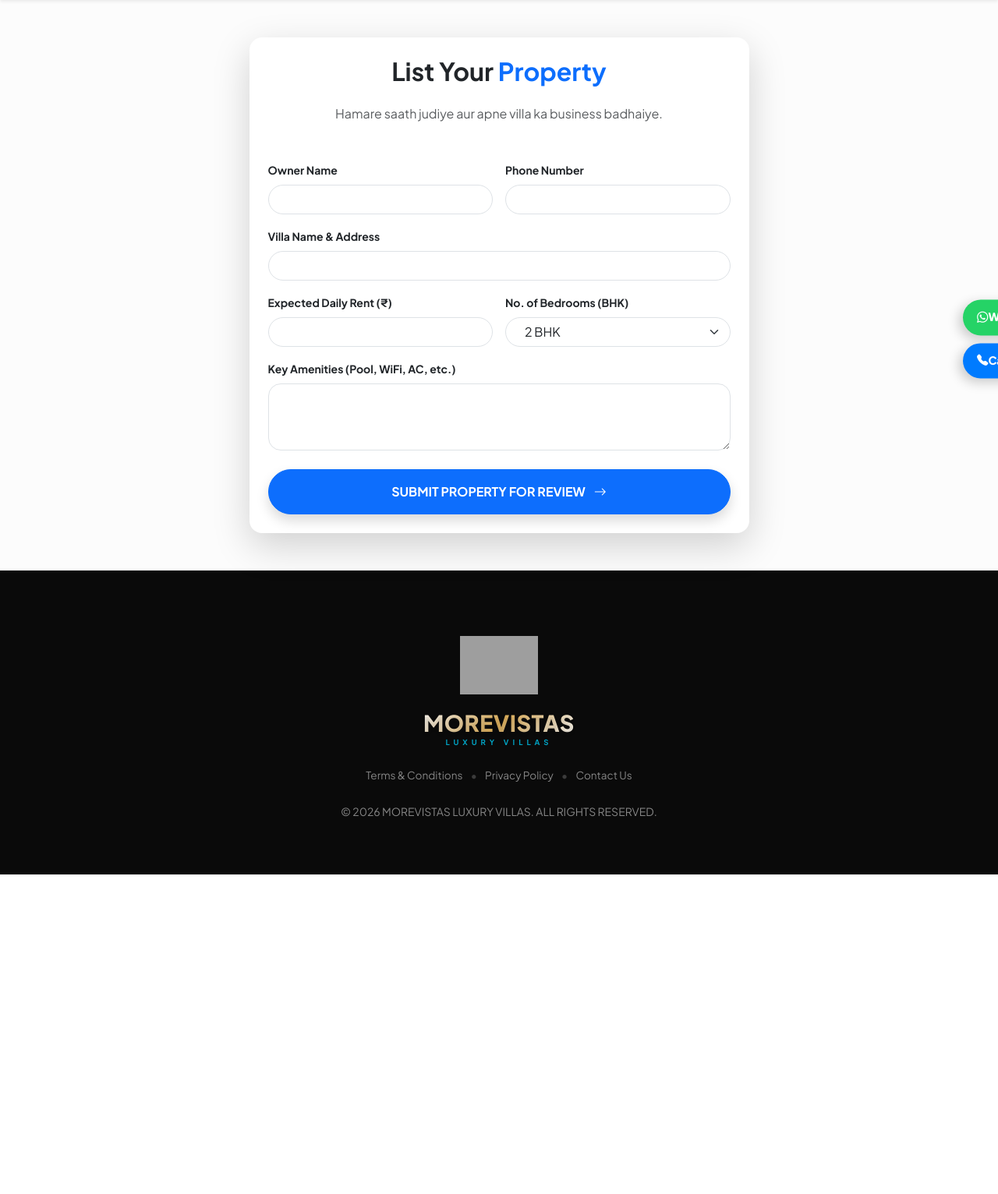
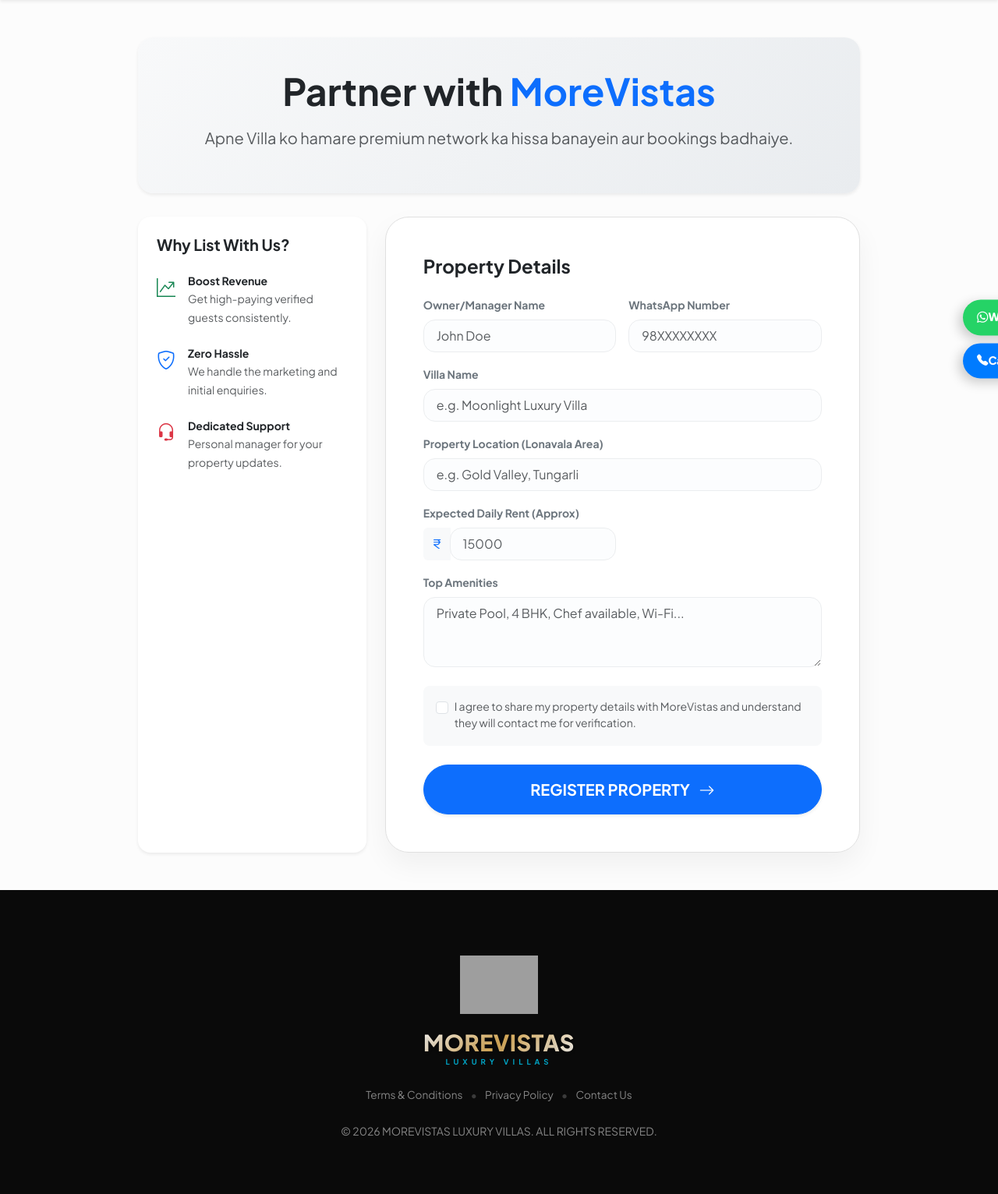
Before and after one commit to Vmtec1993/villa-saas, a Flask app: page /vendor-onboarding in a window 1280 px wide. Shown: the part 85-1617 px from the top of the page at 78% size. Before the commit the page ends 1207 px from the top, so only its background shows below. Run offline with Flask 3, Linux system fonts and the light colour scheme; grey boxes are pictures that could not be loaded.

Commit message:
Update vendor_form.html

```diff
--- a/templates/vendor_form.html
+++ b/templates/vendor_form.html
@@ -1,49 +1,120 @@
 {% extends 'base.html' %}
 {% block content %}
+<style>
+    .vendor-card {
+        background: rgba(255, 255, 255, 0.95);
+        border-radius: 30px;
+        border: 1px solid #e0e0e0;
+        box-shadow: 0 15px 35px rgba(0,0,0,0.05);
+    }
+    .form-control-lg {
+        border-radius: 15px !important;
+        font-size: 1rem;
+        border: 1px solid #ebedef;
+        background: #fcfdfe;
+    }
+    .form-control-lg:focus {
+        box-shadow: 0 0 0 4px rgba(13, 110, 253, 0.1);
+        border-color: #0d6efd;
+    }
+    .input-group-text {
+        background: none;
+        border: none;
+        color: #0d6efd;
+    }
+    .vendor-hero {
+        background: linear-gradient(135deg, #f8f9fa 0%, #e9ecef 100%);
+        border-radius: 20px;
+        padding: 40px;
+        margin-bottom: 30px;
+    }
+</style>
+
 <div class="container py-5">
     <div class="row justify-content-center">
-        <div class="col-md-7">
-            <div class="card border-0 shadow-lg rounded-4 p-4">
-                <h2 class="fw-bold text-center mb-4">List Your <span class="text-primary">Property</span></h2>
-                <p class="text-muted text-center mb-5">Hamare saath judiye aur apne villa ka business badhaiye.</p>
+        <div class="col-lg-10">
 
+            <!-- Hero Section for Vendors -->
+            <div class="vendor-hero text-center shadow-sm">
+                <h1 class="fw-bold display-5 mb-3">Partner with <span class="text-primary">MoreVistas</span></h1>
+                <p class="lead text-muted">Apne Villa ko hamare premium network ka hissa banayein aur bookings badhaiye.</p>
+            </div>
+
+            <div class="row g-4">
+                <!-- Left Side: Benefits -->
+                <div class="col-md-4">
+                    <div class="p-4 bg-white rounded-4 shadow-sm border-0 h-100">
+                        <h5 class="fw-bold mb-4">Why List With Us?</h5>
+                        <ul class="list-unstyled">
+                            <li class="mb-4 d-flex align-items-start">
+                                <i class="bi bi-graph-up-arrow text-success fs-4 me-3"></i>
+                                <div><small class="fw-bold d-block">Boost Revenue</small><span class="text-muted small">Get high-paying verified guests consistently.</span></div>
+                            </li>
+                            <li class="mb-4 d-flex align-items-start">
+                                <i class="bi bi-shield-check text-primary fs-4 me-3"></i>
+                                <div><small class="fw-bold d-block">Zero Hassle</small><span class="text-muted small">We handle the marketing and initial enquiries.</span></div>
+                            </li>
+                            <li class="mb-4 d-flex align-items-start">
+                                <i class="bi bi-headset text-danger fs-4 me-3"></i>
+                                <div><small class="fw-bold d-block">Dedicated Support</small><span class="text-muted small">Personal manager for your property updates.</span></div>
+                            </li>
+                        </ul>
+                    </div>
+                </div>
+
+                <!-- Right Side: Form -->
+                <div class="col-md-8">
+                    <div class="vendor-card p-4 p-md-5">
                         <form action="/vendor-onboarding" method="POST">
+                            <h4 class="fw-bold mb-4">Property Details</h4>
+
                             <div class="row g-3">
                                 <div class="col-md-6">
-                            <label class="form-label small fw-bold">Owner Name</label>
-                            <input type="text" name="owner_name" class="form-control rounded-pill px-4" required>
+                                    <label class="form-label small fw-bold text-secondary">Owner/Manager Name</label>
+                                    <input type="text" name="owner_name" class="form-control form-control-lg" placeholder="John Doe" required>
                                 </div>
                                 <div class="col-md-6">
-                            <label class="form-label small fw-bold">Phone Number</label>
-                            <input type="tel" name="phone" class="form-control rounded-pill px-4" required>
+                                    <label class="form-label small fw-bold text-secondary">WhatsApp Number</label>
+                                    <input type="tel" name="phone" class="form-control form-control-lg" placeholder="98XXXXXXXX" pattern="[0-9]{10}" required>
                                 </div>
                                 <div class="col-md-12">
-                            <label class="form-label small fw-bold">Villa Name & Address</label>
-                            <input type="text" name="villa_name" class="form-control rounded-pill px-4" required>
+                                    <label class="form-label small fw-bold text-secondary">Villa Name</label>
+                                    <input type="text" name="villa_name" class="form-control form-control-lg" placeholder="e.g. Moonlight Luxury Villa" required>
+                                </div>
+                                <div class="col-md-12">
+                                    <label class="form-label small fw-bold text-secondary">Property Location (Lonavala Area)</label>
+                                    <input type="text" name="location" class="form-control form-control-lg" placeholder="e.g. Gold Valley, Tungarli" required>
                                 </div>
                                 <div class="col-md-6">
-                            <label class="form-label small fw-bold">Expected Daily Rent (₹)</label>
-                            <input type="number" name="expected_rent" class="form-control rounded-pill px-4" required>
+                                    <label class="form-label small fw-bold text-secondary">Expected Daily Rent (Approx)</label>
+                                    <div class="input-group">
+                                        <span class="input-group-text bg-light border-0">₹</span>
+                                        <input type="number" name="expected_rent" class="form-control form-control-lg" placeholder="15000" required>
                                     </div>
-                        <div class="col-md-6">
-                            <label class="form-label small fw-bold">No. of Bedrooms (BHK)</label>
-                            <select name="bhk" class="form-select rounded-pill px-4">
-                                <option value="2">2 BHK</option>
-                                <option value="3">3 BHK</option>
-                                <option value="4+">4+ BHK</option>
-                            </select>
                                 </div>
                                 <div class="col-md-12">
-                            <label class="form-label small fw-bold">Key Amenities (Pool, WiFi, AC, etc.)</label>
-                            <textarea name="amenities" class="form-control rounded-4" rows="3"></textarea>
+                                    <label class="form-label small fw-bold text-secondary">Top Amenities</label>
+                                    <textarea name="amenities" class="form-control form-control-lg" rows="3" placeholder="Private Pool, 4 BHK, Chef available, Wi-Fi..."></textarea>
                                 </div>
                             </div>
-                    <button type="submit" class="btn btn-primary w-100 rounded-pill py-3 fw-bold mt-4 shadow">
-                        SUBMIT PROPERTY FOR REVIEW <i class="bi bi-arrow-right ms-2"></i>
+
+                            <div class="mt-4 p-3 bg-light rounded-3 mb-4">
+                                <div class="form-check">
+                                    <input class="form-check-input" type="checkbox" id="terms" required>
+                                    <label class="form-check-label small text-muted" for="terms">
+                                        I agree to share my property details with MoreVistas and understand they will contact me for verification.
+                                    </label>
+                                </div>
+                            </div>
+
+                            <button type="submit" class="btn btn-primary btn-lg w-100 rounded-pill fw-bold shadow-sm py-3">
+                                REGISTER PROPERTY <i class="bi bi-arrow-right ms-2"></i>
                             </button>
                         </form>
                     </div>
                 </div>
             </div>
         </div>
+    </div>
+</div>
 {% endblock %}
```
Lines whose indentation alone changed are shown as unchanged.
